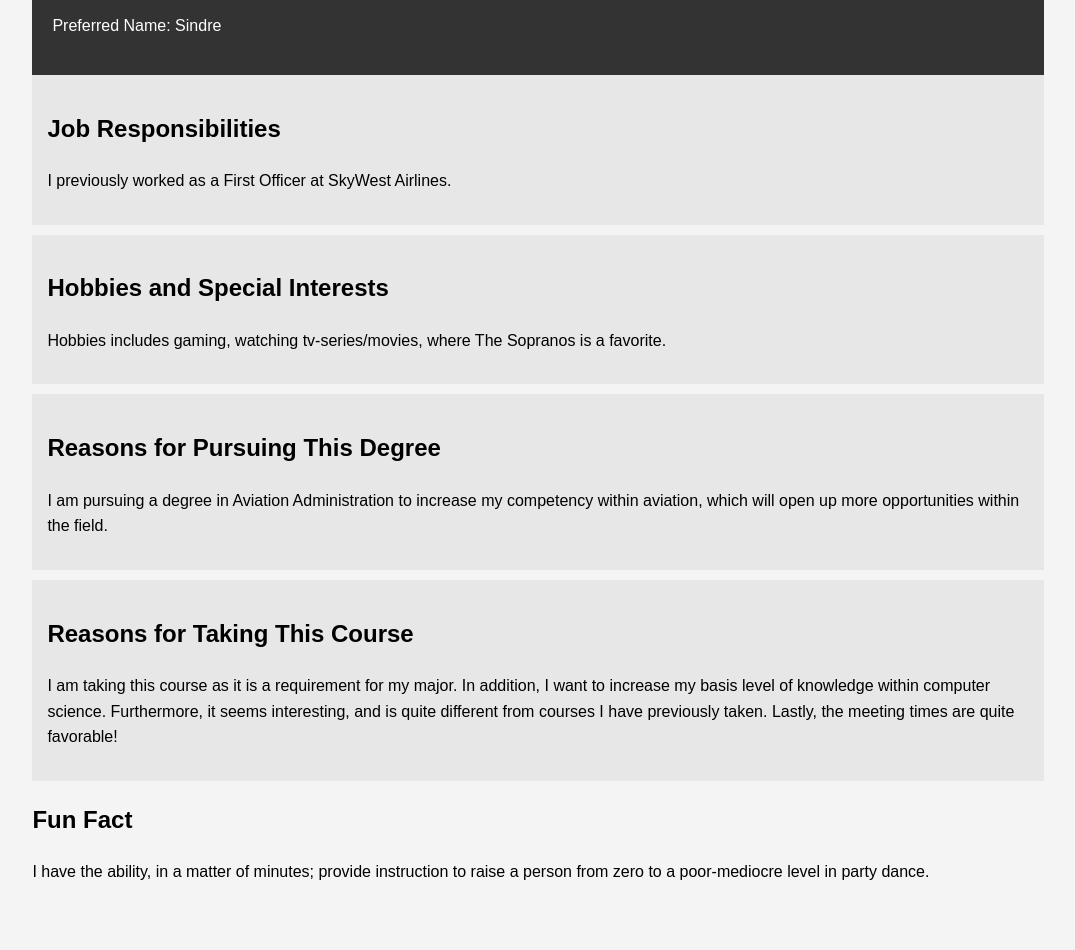
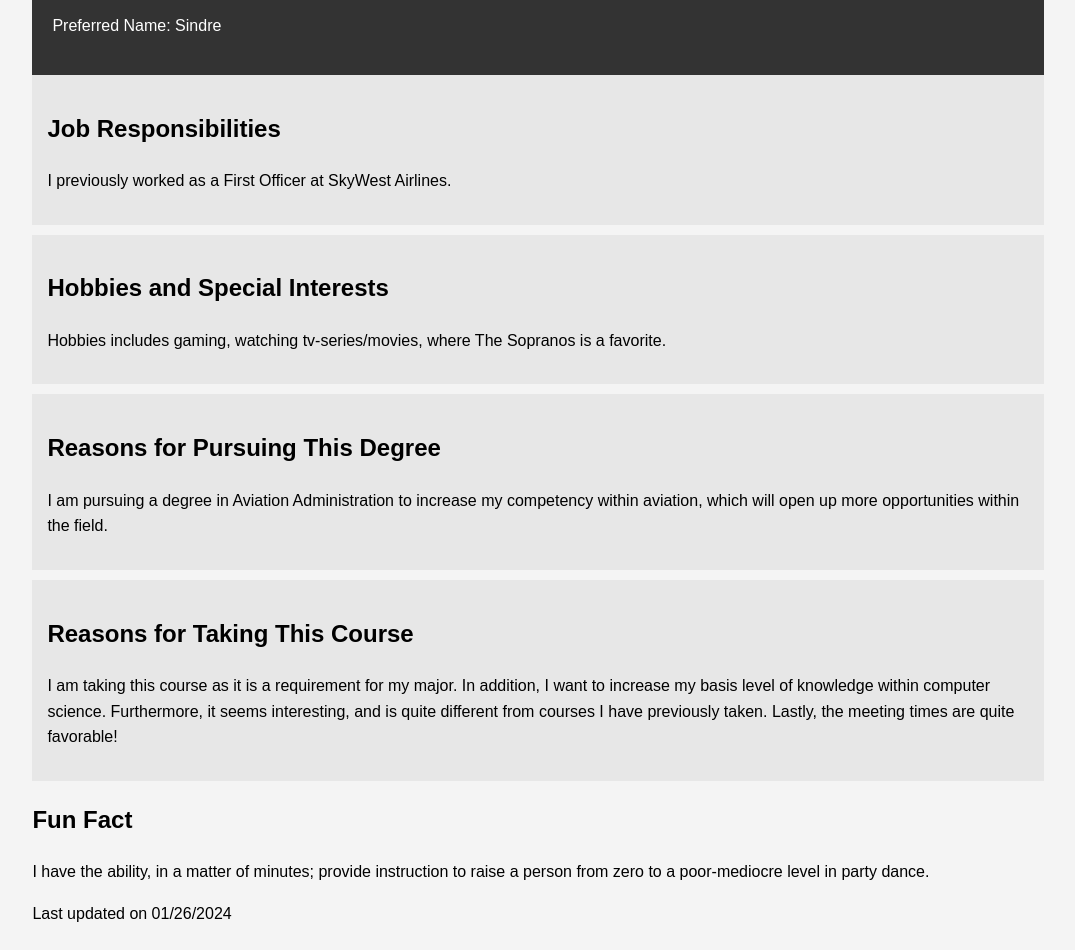
Before and after one commit to shaltbakk/shaltbakk.github.io, a plain HTML site: page index.html in a window 1280 px wide. Shown: the part 82-1032 px from the top of the page, without its empty margins (102-1177 px from the left). Before the commit the page ends 991 px from the top, so only its background shows below. Drawn offline with Linux system fonts and the light colour scheme.

Commit message:
Added a last updated section on line 63

```diff
--- a/index.html
+++ b/index.html
@@ -59,6 +59,9 @@ from courses I have previously taken. Lastly, the meeting times are quite favora
         <section class="fun-fact">
             <h2>Fun Fact</h2>
             <p>I have the ability, in a matter of minutes; provide instruction to raise a person from zero to a poor-mediocre level in party dance.  </p>
+
+            <section class="last-updated">
+            <p>Last updated on 01/26/2024  </p>
         </section>
     </div>
 </body>
```
